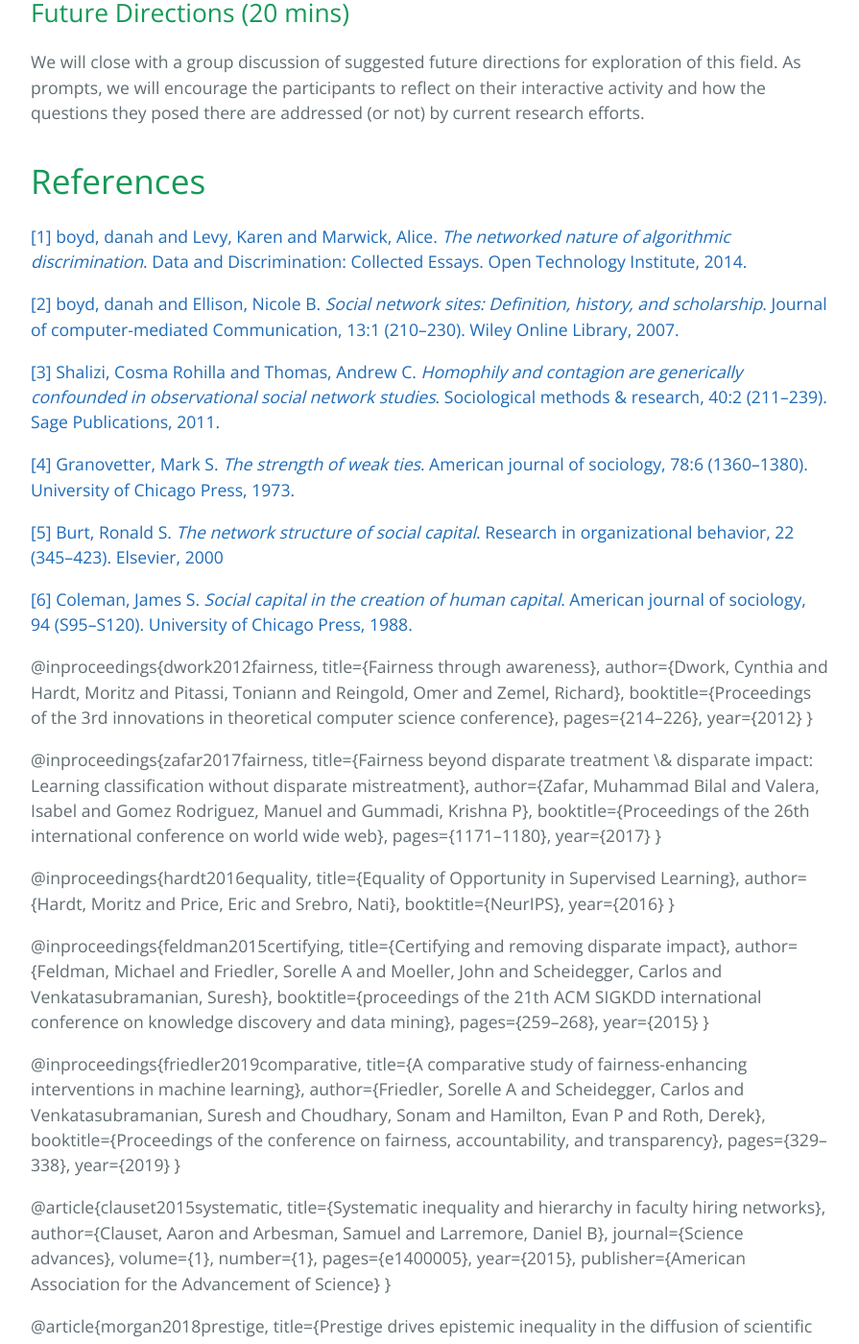
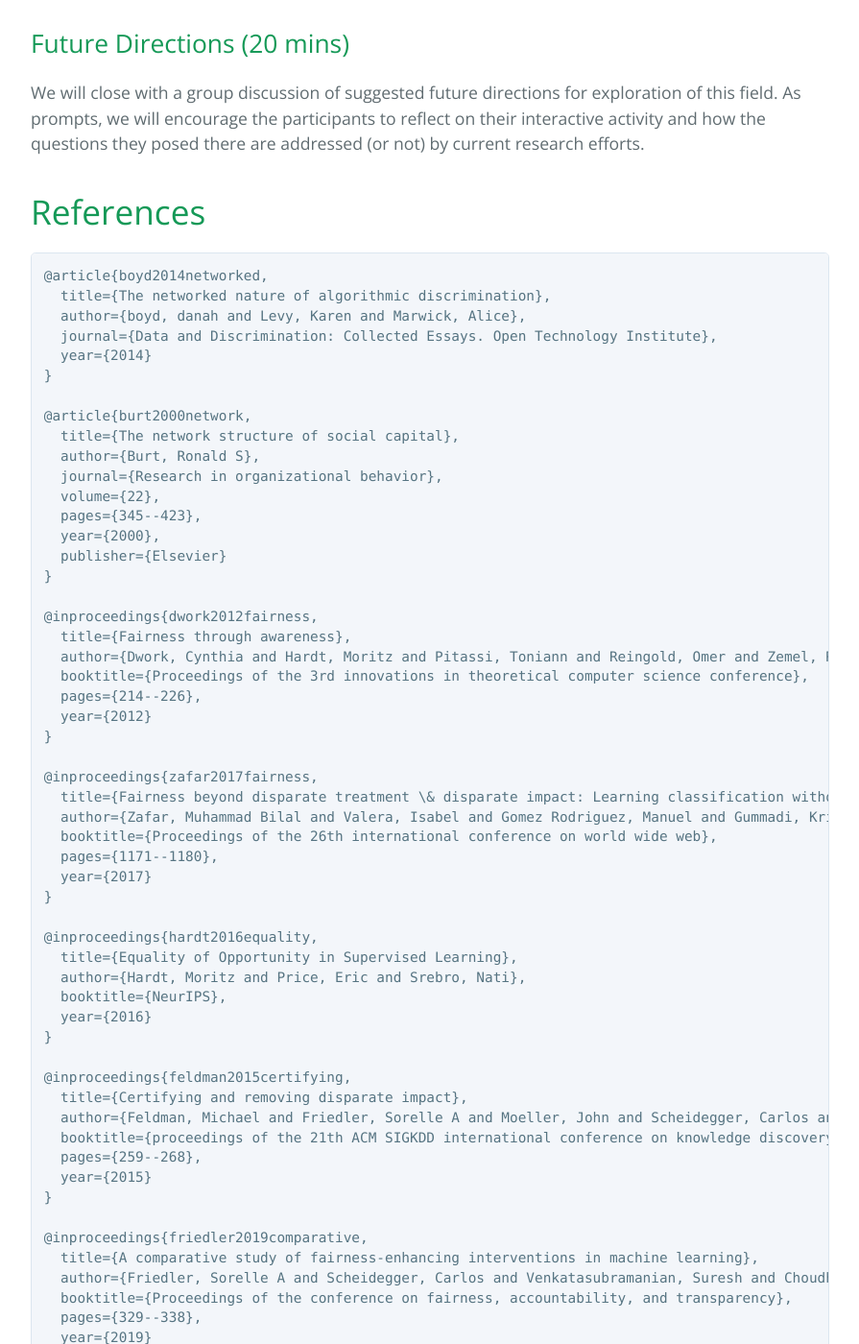
Before and after one commit to algofairness/kdd-2021-network-fairness-tutorial, a Jekyll site: the page built from index.md, in a window 1280 px wide and 1400 px high, scrolled down 4755 px. Shown: the whole window at 96% size, without its empty margins (192-1087 px from the left). Built offline with Jekyll 4.4.1, drawn with Linux system fonts in a browser that asks for light colours; some of the changed text lies outside the part shown.

Commit message:
mental health: convert all menial tasks to writing code

```diff
--- a/index.md
+++ b/index.md
@@ -2,6 +2,10 @@
 layout: default
 title: {{ site.name }}
 ---
+
+<script src="https://d3js.org/d3.v6.js"></script>
+<script src="lib/bibtexParser.js"></script>
+<script src="src/main.js"></script>
 
 # Fairness in Networks, a tutorial
 
@@ -111,17 +115,23 @@
 
 # References
 
-<a id="1">[1] boyd, danah and Levy, Karen and Marwick, Alice. *The networked nature of algorithmic discrimination*. Data and Discrimination: Collected Essays. Open Technology Institute, 2014.</a> <!-- boyd2014networked -->
+<pre id="refs">
+@article{boyd2014networked,
+  title={The networked nature of algorithmic discrimination},
+  author={boyd, danah and Levy, Karen and Marwick, Alice},
+  journal={Data and Discrimination: Collected Essays. Open Technology Institute},
+  year={2014}
+}
 
-<a id="2">[2] boyd, danah and Ellison, Nicole B. *Social network sites: Definition, history, and scholarship*. Journal of computer-mediated Communication, 13:1 (210--230). Wiley Online Library, 2007.</a> <!-- boyd2007social -->
-
-<a id="3">[3] Shalizi, Cosma Rohilla and Thomas, Andrew C. *Homophily and contagion are generically confounded in observational social network studies*. Sociological methods & research, 40:2 (211--239). Sage Publications, 2011.</a> <!-- shalizi2011homophily -->
-
-<a id="4">[4] Granovetter, Mark S. *The strength of weak ties*. American journal of sociology, 78:6 (1360--1380). University of Chicago Press, 1973.</a> <!-- granovetter1973strength -->
-
-<a id="5">[5] Burt, Ronald S. *The network structure of social capital*. Research in organizational behavior, 22 (345--423). Elsevier, 2000</a> <!-- burt2000network -->
-
-<a id="6">[6] Coleman, James S. *Social capital in the creation of human capital*. American journal of sociology, 94 (S95--S120). University of Chicago Press, 1988.</a> <!-- coleman1988social -->
+@article{burt2000network,
+  title={The network structure of social capital},
+  author={Burt, Ronald S},
+  journal={Research in organizational behavior},
+  volume={22},
+  pages={345--423},
+  year={2000},
+  publisher={Elsevier}
+}
 
 @inproceedings{dwork2012fairness,
   title={Fairness through awareness},
@@ -342,3 +385,14 @@
   year={2012},
   publisher={American Association for the Advancement of Science}
 }
+
+@article{coleman1988social,
+  title={Social capital in the creation of human capital},
+  author={Coleman, James S},
+  journal={American journal of sociology},
+  volume={94},
+  pages={S95--S120},
+  year={1988},
+  publisher={University of Chicago Press}
+}
+</pre>
--- /dev/null
+++ b/src/main.js
@@ -0,0 +1,3 @@
+window.addEventListener('DOMContentLoaded', (event) => {
+    debugger;
+});
```
Also changed, not shown: other parts of index.md (+35 -2 lines), lib/bibtexParser.js (added), 1 other file.
